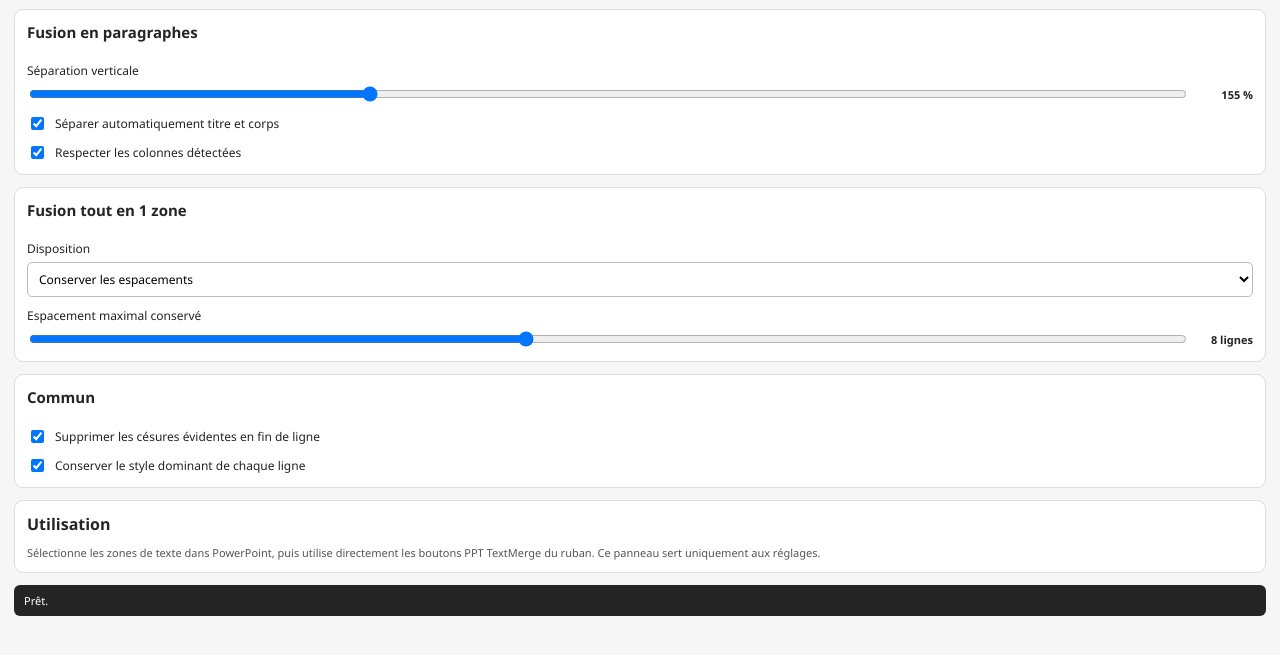
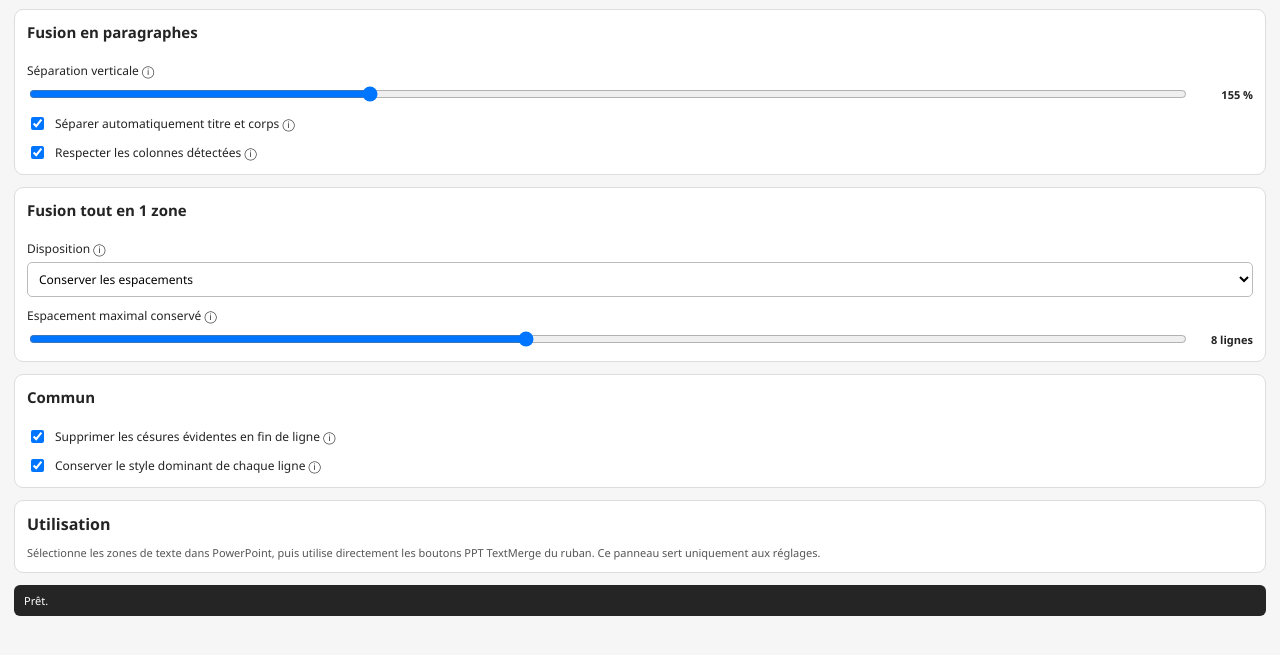
Before and after one commit to Dreadaxe/ppt-textmerge, a plain HTML site: page taskpane.html in a window 1280 px wide. Shown: the part 71-726 px from the top of the page. Drawn offline with Linux system fonts and the light colour scheme; a script that the page names is missing.

Commit message:
Add simple help tooltips to all options

```diff
--- a/taskpane.html
+++ b/taskpane.html
@@ -20,7 +20,10 @@
     <section class="card">
       <h2>Fusion en paragraphes</h2>
       <label>
+        <span class="labelWithHelp">
           Séparation verticale
+          <span class="help" tabindex="0" data-tooltip="Détermine l’écart vertical à partir duquel deux lignes sont considérées comme appartenant à deux paragraphes différents. Plus la valeur est élevée, plus l’outil fusionnera facilement les lignes ensemble.">ⓘ</span>
+        </span>
         <div class="rangeRow">
           <input id="paragraphGap" type="range" min="120" max="240" step="5" value="155">
           <strong id="paragraphGapValue">155 %</strong>
@@ -28,25 +31,37 @@
       </label>
       <label class="check">
         <input id="splitOnStyle" type="checkbox" checked>
+        <span class="labelWithHelp">
           Séparer automatiquement titre et corps
+          <span class="help" tabindex="0" data-tooltip="Si la taille, le gras ou l’italique change nettement, l’outil crée un nouveau bloc au lieu de fusionner le titre avec le texte courant.">ⓘ</span>
+        </span>
       </label>
       <label class="check">
         <input id="respectColumns" type="checkbox" checked>
+        <span class="labelWithHelp">
           Respecter les colonnes détectées
+          <span class="help" tabindex="0" data-tooltip="Évite de fusionner des lignes appartenant à deux colonnes différentes. À laisser activé pour les pages en double ou triple colonne.">ⓘ</span>
+        </span>
       </label>
     </section>
 
     <section class="card">
       <h2>Fusion tout en 1 zone</h2>
       <label>
+        <span class="labelWithHelp">
           Disposition
+          <span class="help" tabindex="0" data-tooltip="Conserver les espacements garde les grands écarts verticaux d’origine. Texte compact rapproche les lignes et supprime les grands blancs.">ⓘ</span>
+        </span>
         <select id="layoutMode">
           <option value="preserve">Conserver les espacements</option>
           <option value="compact">Recomposer en texte compact</option>
         </select>
       </label>
       <label>
+        <span class="labelWithHelp">
           Espacement maximal conservé
+          <span class="help" tabindex="0" data-tooltip="Limite le nombre de lignes vides recréées lorsqu’un grand espace existait entre deux zones de texte.">ⓘ</span>
+        </span>
         <div class="rangeRow">
           <input id="maxBlankLines" type="range" min="2" max="16" step="1" value="8">
           <strong id="maxBlankLinesValue">8 lignes</strong>
@@ -58,11 +73,17 @@
       <h2>Commun</h2>
       <label class="check">
         <input id="dehyphenate" type="checkbox" checked>
+        <span class="labelWithHelp">
           Supprimer les césures évidentes en fin de ligne
+          <span class="help" tabindex="0" data-tooltip="Recolle automatiquement un mot coupé par un tiret en fin de ligne, par exemple « para- » + « graphe » devient « paragraphe ».">ⓘ</span>
+        </span>
       </label>
       <label class="check">
         <input id="preserveStyles" type="checkbox" checked>
+        <span class="labelWithHelp">
           Conserver le style dominant de chaque ligne
+          <span class="help" tabindex="0" data-tooltip="Conserve autant que possible la police, la taille, le gras, l’italique et la couleur des lignes d’origine après fusion.">ⓘ</span>
+        </span>
       </label>
     </section>
 
```
Lines whose indentation alone changed are shown as unchanged.
